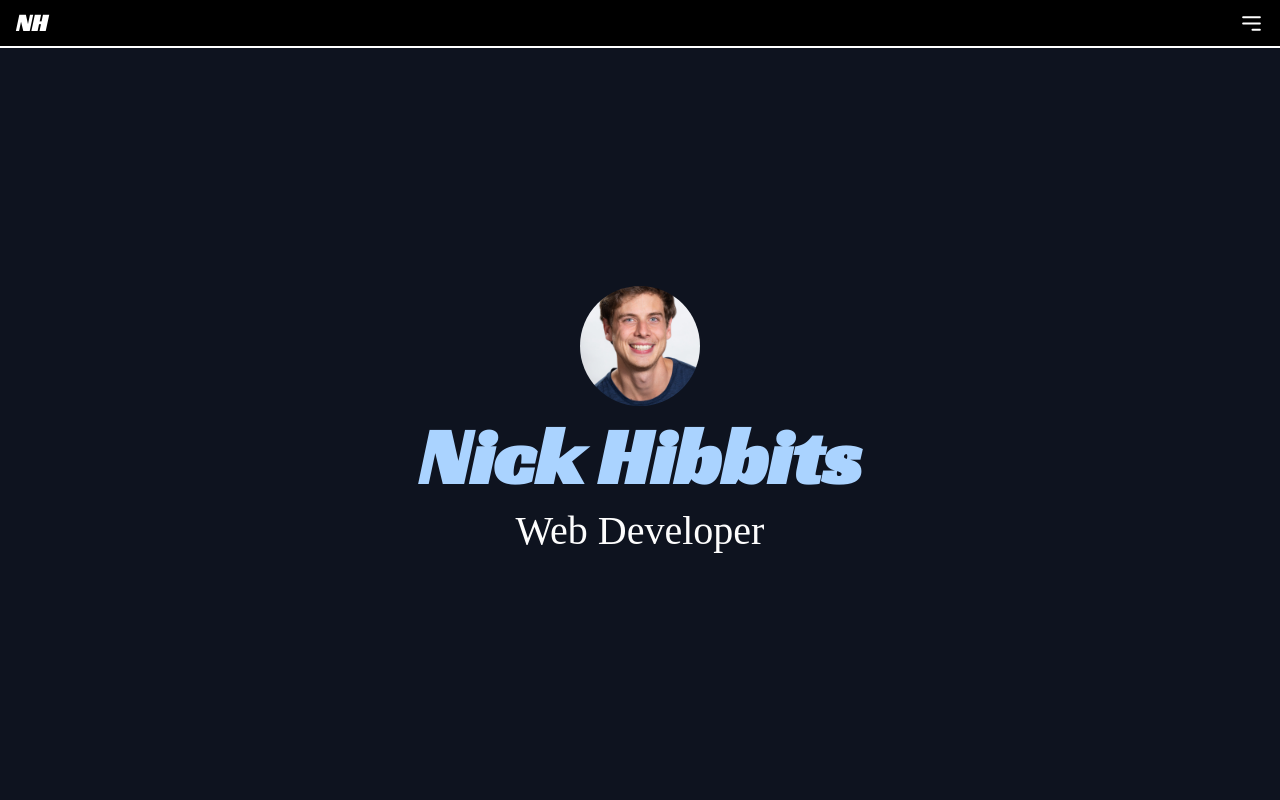
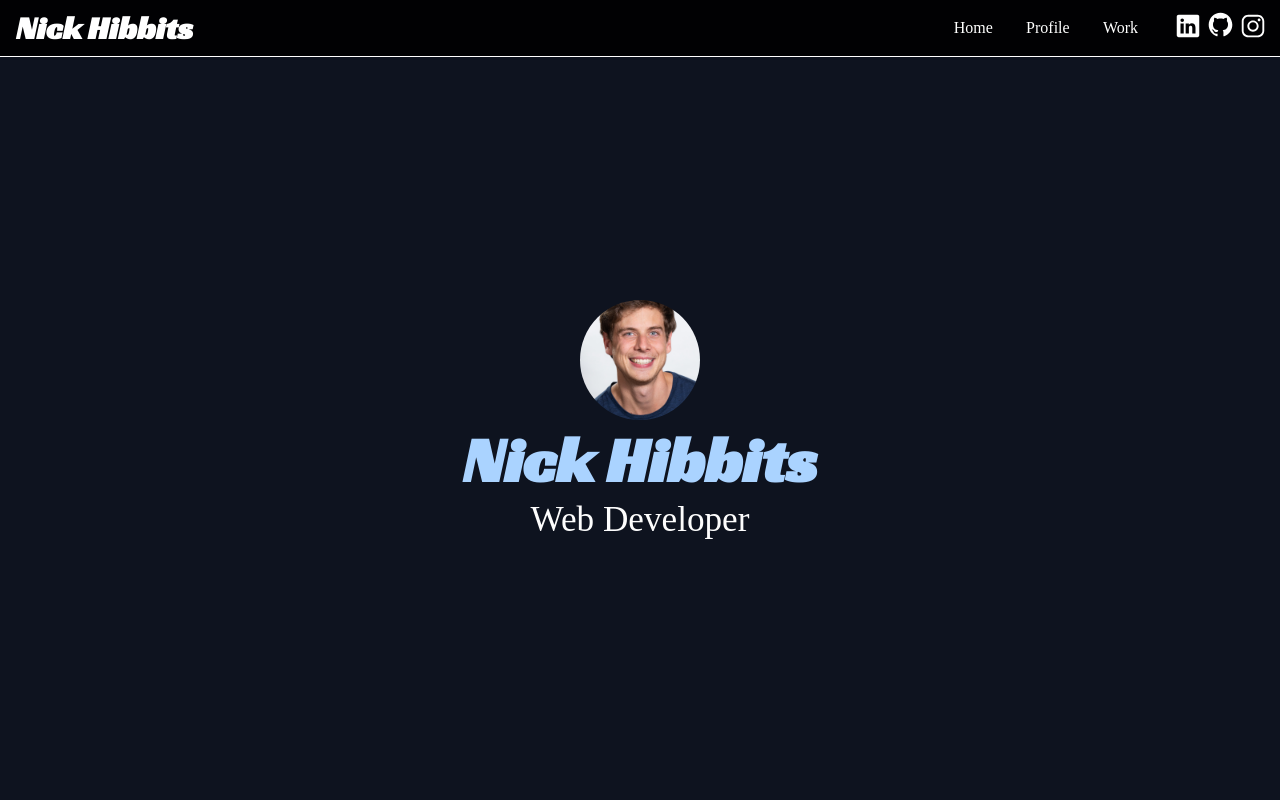
Before and after one commit to nickhibbits/react-website, a React (Create React App) app: page / in a window 1280 px wide. Shown: the top 800 px of the page. Built offline with nearby package versions, Linux system fonts and the light colour scheme; a web font is replaced by a local one.

Commit message:
build responsive nav, new conditional component

```diff
--- a/src/components/About.js
+++ b/src/components/About.js
@@ -10,7 +10,7 @@ const About = () => {
       <div className="about-wrapper">
         <div className="title-socials-wrapper">
           <div className="profile">Profile</div>
-          <Socials />
+          <Socials addPadding={true} />
         </div>
         <div className="profile-wrapper">
           <div className="profile-title">Skills</div>
--- a/src/components/App.js
+++ b/src/components/App.js
@@ -1,4 +1,4 @@
-import React, { useState } from "react";
+import React, { useEffect, useState } from "react";
 
 import Nav from "./Nav";
 import Home from "./Home";
@@ -9,6 +9,16 @@ import "../styles/App.scss";
 
 function App() {
   const [navMenuOpen, setNavMenuOpen] = useState(false);
+  const [notSmallScreen, setNotSmallScreen] = useState(window.innerWidth > 800);
+
+  const updateMedia = () => {
+    setNotSmallScreen(window.innerWidth > 800);
+  };
+
+  useEffect(() => {
+    window.addEventListener("resize", updateMedia);
+    return () => window.removeEventListener("resize", updateMedia);
+  });
 
   const srcollToSection = (section) => {
     const behavior = "smooth";
@@ -46,6 +56,7 @@ function App() {
           navMenuOpen={navMenuOpen}
           setNavMenuOpen={() => setNavMenuOpen(!navMenuOpen)}
           srcollToSection={srcollToSection}
+          notSmallScreen={notSmallScreen}
         />
       </div>
       <div className="app-wrapper">
--- /dev/null
+++ b/src/components/MobileNavOptions.js
@@ -0,0 +1,52 @@
+import { HiOutlineMenuAlt3 } from "react-icons/hi";
+import { IoClose } from "react-icons/io5";
+
+import "../styles/Nav.scss";
+
+function NavOptionsMobile({ setNavMenuOpen, navMenuOpen, handleClick }) {
+  return (
+    <main className="mobile-nav-options-component">
+      <div className="mobile-nav-options-wrapper">
+        <div className="navbar-top">
+          <div className="N">NH</div>
+          <div className="icon-wrapper" onClick={setNavMenuOpen}>
+            {navMenuOpen ? (
+              <IoClose size={25} color="white" />
+            ) : (
+              <HiOutlineMenuAlt3 size={25} color="white" />
+            )}
+          </div>
+        </div>
+        <div
+          className="navbar-dropdown-wrapper"
+          style={{
+            height: navMenuOpen ? "23vh" : "0vh",
+            transform: navMenuOpen
+              ? `translateY(${0}px)`
+              : `translateY(${-200}px)`,
+            transition: "all .7s ease",
+          }}
+        >
+          <ul
+            className="navbar-dropdown"
+            style={{
+              margin: navMenuOpen ? "10px 0px 0px 0px" : "0px",
+            }}
+          >
+            <li onClick={() => handleClick("home")} className="nav-link">
+              Home
+            </li>
+            <li onClick={() => handleClick("about")} className="nav-link">
+              Profile
+            </li>
+            <li onClick={() => handleClick("work")} className="nav-link">
+              Work
+            </li>
+          </ul>
+        </div>
+      </div>
+    </main>
+  );
+}
+
+export default NavOptionsMobile;
--- a/src/components/Nav.js
+++ b/src/components/Nav.js
@@ -1,9 +1,8 @@
-import { HiOutlineMenuAlt3 } from "react-icons/hi";
-import { IoClose } from "react-icons/io5";
+import "../styles/Nav.scss";
+import NavOptionsMobile from "./MobileNavOptions";
+import NavOptions from "./NavOptions";
 
-import "../styles/Nav.scss";
-
-function Nav({ navMenuOpen, setNavMenuOpen, srcollToSection }) {
+function Nav({ navMenuOpen, setNavMenuOpen, srcollToSection, notSmallScreen }) {
   const handleClick = (section) => {
     srcollToSection(section);
     setNavMenuOpen();
@@ -11,45 +10,15 @@ function Nav({ navMenuOpen, setNavMenuOpen, srcollToSection }) {
 
   return (
     <div className="nav-component">
-      <div className="nav-component-wrapper">
-        <div className="navbar-top">
-          <div className="N">NH</div>
-          <div className="icon-wrapper" onClick={setNavMenuOpen}>
-            {navMenuOpen ? (
-              <IoClose size={25} color="white" />
-            ) : (
-              <HiOutlineMenuAlt3 size={25} color="white" />
-            )}
-          </div>
-        </div>
-        <div
-          className="navbar-dropdown-wrapper"
-          style={{
-            height: navMenuOpen ? "30vh" : "0vh",
-            transform: navMenuOpen
-              ? `translateY(${0}px)`
-              : `translateY(${-190}px)`,
-            transition: "all .7s ease",
-          }}
-        >
-          <ul
-            className="navbar-dropdown"
-            style={{
-              margin: navMenuOpen ? "10px 0px 0px 0px" : "0px",
-            }}
-          >
-            <li onClick={() => handleClick("home")} className="dropdown-link">
-              Home
-            </li>
-            <li onClick={() => handleClick("about")} className="dropdown-link">
-              Profile
-            </li>
-            <li onClick={() => handleClick("work")} className="dropdown-link">
-              Work
-            </li>
-          </ul>
-        </div>
-      </div>
+      {notSmallScreen ? (
+        <NavOptions handleClick={handleClick} />
+      ) : (
+        <NavOptionsMobile
+          setNavMenuOpen={setNavMenuOpen}
+          navMenuOpen={navMenuOpen}
+          handleClick={handleClick}
+        />
+      )}
     </div>
   );
 }
--- /dev/null
+++ b/src/components/NavOptions.js
@@ -0,0 +1,30 @@
+import Socials from "./Socials";
+import "../styles/Nav.scss";
+
+function NavOptions({ handleClick }) {
+  return (
+    <main className="nav-options-component">
+      <div className="nav-options-wrapper">
+        <div className="N">Nick Hibbits</div>
+        <div className="nav-options-grid-container">
+          <div className="nav-options-container">
+            <ul className="nav-options">
+              <li onClick={() => handleClick("home")} className="nav-link">
+                Home
+              </li>
+              <li onClick={() => handleClick("about")} className="nav-link">
+                Profile
+              </li>
+              <li onClick={() => handleClick("work")} className="nav-link">
+                Work
+              </li>
+            </ul>
+            <Socials addPadding={false} />
+          </div>
+        </div>
+      </div>
+    </main>
+  );
+}
+
+export default NavOptions;
--- a/src/components/Socials.js
+++ b/src/components/Socials.js
@@ -1,10 +1,13 @@
 import "../styles/Socials.scss";
 import { IoLogoLinkedin, IoLogoInstagram, IoLogoGithub } from "react-icons/io";
-import { IoMailOutline } from "react-icons/io5";
 
-function Socials() {
+function Socials({ addPadding }) {
   return (
-    <div className="socials-component">
+    <div
+      className={
+        addPadding ? "socials-component-add-padding" : "socials-component"
+      }
+    >
       <a
         href="https://www.linkedin.com/in/nicholas-hibbits/"
         className="social-link"
@@ -17,9 +20,9 @@ function Socials() {
       <a href="https://instagram.com/nhibit" className="social-link">
         <IoLogoInstagram size={30} />
       </a>
-      <a href="mailto:nicholashibbits@gmail.com" className="social-link">
+      {/* <a href="mailto:nicholashibbits@gmail.com" className="social-link">
         <IoMailOutline size={30} />
-      </a>
+      </a> */}
     </div>
   );
 }
--- a/src/styles/Home.scss
+++ b/src/styles/Home.scss
@@ -21,7 +21,7 @@
   font-size: 3rem;
   color: var(--text-light-two);
   @include notMobile {
-    font-size: 5rem;
+    font-size: 4rem;
   }
 }
 
@@ -31,7 +31,7 @@
   font-family: var(--font-family-two);
   color: var(--text-light);
   @include notMobile {
-    font-size: 2.5rem;
+    font-size: 2.2rem;
   }
 }
 
--- a/src/styles/Nav.scss
+++ b/src/styles/Nav.scss
@@ -33,14 +33,49 @@
   font-family: var(--font-family-two);
 }
 
+.nav-options-wrapper {
+  display: grid;
+  grid-template-columns: 40vw 23vw 35vw;
+  padding: 8px 16px;
+}
+
+.nav-options-grid-container {
+  grid-area: 1 / 3 / 2 / 4;
+  display: flex;
+  justify-content: flex-end;
+}
+
+.nav-options-container {
+  display: flex;
+  align-items: center;
+  width: 350px;
+}
+
+.nav-options {
+  display: flex;
+  justify-content: space-evenly;
+  list-style: none;
+  margin: 0;
+  padding: 0;
+  width: 80%;
+}
+
 .hide-navbar {
   display: none;
 }
 
-.dropdown-link {
+.nav-link {
   text-decoration: none;
   color: white;
   margin: 7px 0;
+  font-family: var(--font-family-two);
+  &:hover {
+    cursor: pointer;
+  }
+}
+
+.nav-options:nth-child(3) {
+  border: solid 2px red;
 }
 
 .icon-wrapper {
@@ -55,7 +90,10 @@
 .N {
   color: white;
   display: flex;
-  font-size: 1.5rem;
+  font-size: 1.7rem;
   font-weight: bold;
   align-items: center;
+  @include notMobile {
+    font-size: 2rem;
+  }
 }
--- a/src/styles/Socials.scss
+++ b/src/styles/Socials.scss
@@ -1,6 +1,11 @@
 @import "./mediaQueries.scss";
 
 .socials-component {
+  display: flex;
+  justify-content: flex-start;
+}
+
+.socials-component-add-padding {
   display: flex;
   justify-content: flex-start;
   padding-top: 17px;
@@ -10,9 +15,8 @@
   color: white;
   margin: 0 2px;
   transition: 0.5s ease;
+  &:hover {
+    color: var(--background-light);
+    cursor: pointer;
+  }
 }
-
-.social-link:hover {
-  cursor: pointer;
-  color: var(--main-color);
-}
```
